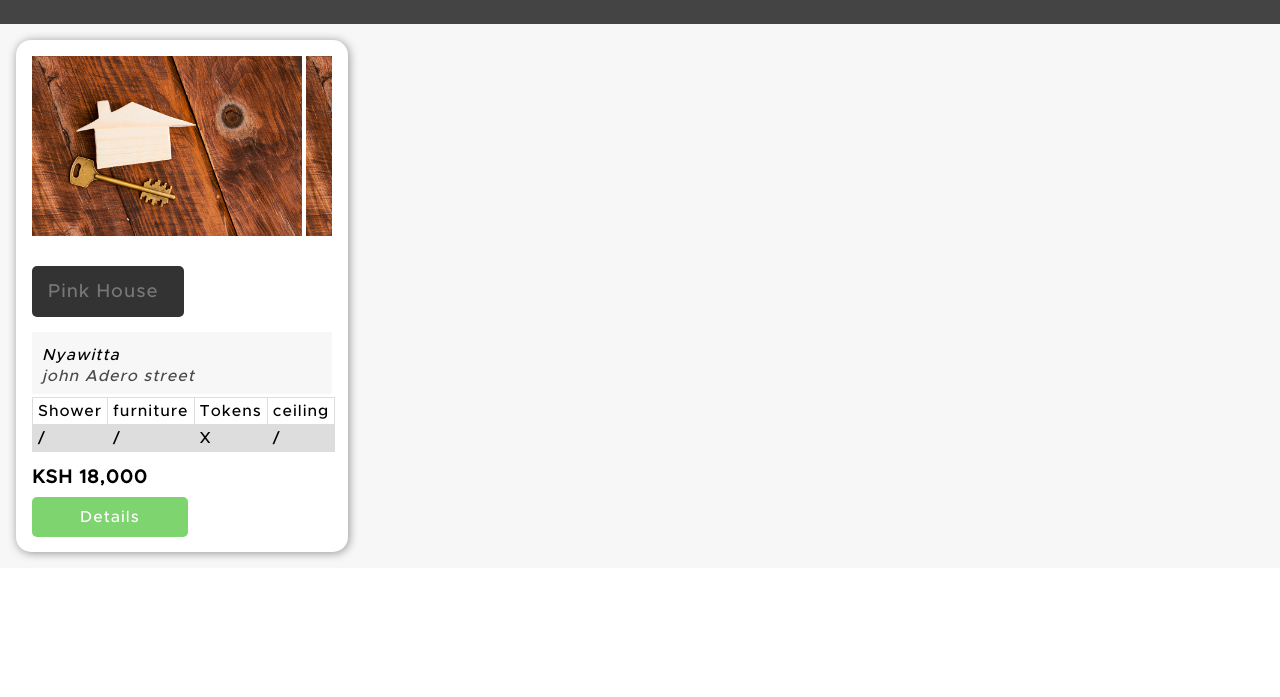
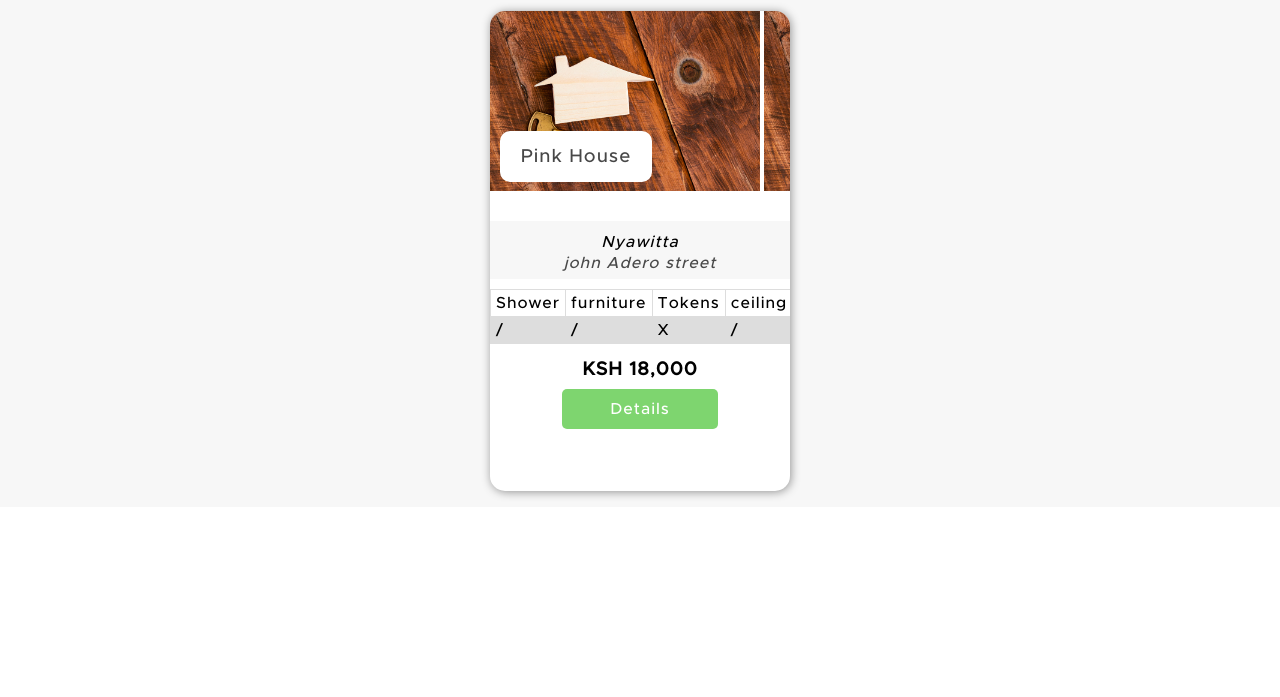
Before and after one commit to aknjoroge/uniHome-scss-template, a website: page users/home.html in a window 1280 px wide. Shown: the part 103-800 px from the top of the page. Drawn offline with Linux system fonts and the light colour scheme.

Commit message:
updated cart design

```diff
--- a/assets/scss/components/_houseimage.scss
+++ b/assets/scss/components/_houseimage.scss
@@ -6,9 +6,14 @@
   overflow-x: auto;
   overflow-y: hidden;
 }
+.images:hover ~ .item-details .item-name {
+  color: #ffffff;
+  background-color: #ffffff9c;
+}
 
 .images::-webkit-scrollbar {
   width: 20px;
+  height: 10px;
 }
 
 /* Track */
--- a/assets/scss/pages/_home.scss
+++ b/assets/scss/pages/_home.scss
@@ -6,7 +6,7 @@ header {
 .navbar-list {
   justify-content: space-between;
   display: flex;
-  padding: 2rem;
+  padding: 1.1rem;
 }
 .home-logo {
   height: 50px;
@@ -23,13 +23,14 @@ header {
 
 .house-main {
   padding: 1rem;
-  justify-content: space-between;
+  justify-content: space-around;
   display: flex;
   background-color: #f7f7f7;
 }
 .item {
   background-color: white;
-  padding: 1rem;
+  // padding: 1rem;
+  overflow: hidden;
   box-shadow: 1px 1px 10px #00000069;
   width: 300px;
   height: 480px;
@@ -38,19 +39,25 @@ header {
 
 .item-details {
   margin-top: 10px;
+  text-align: -webkit-center;
+  text-align: center;
+  position: relative;
 }
 
 .item-name {
-  color: #777;
-  border-radius: 5px;
+  background-color: white;
+  transform: translateY(-90px) translateX(10px);
+  color: #000000b8;
+  padding: 1rem;
   font-weight: 400;
+  border-radius: 10px;
   transition: all 0.3s;
-  padding: 1rem;
-  background-color: #333;
   width: 40%;
+  position: absolute;
 }
 .item-name:hover {
-  color: #7ed56f;
+  color: #ffffff;
+  background-color: #ffffff9c;
 }
 .details-menu {
   margin-bottom: 1rem;
@@ -83,6 +90,7 @@ th {
 .item-location-details {
   background-color: #f7f7f7;
   font-style: italic;
-  margin-top: 15px;
-  padding: 10px;
+  margin-top: 8px;
+  margin-bottom: 10px;
+  padding: 8px;
 }
```
Also changed, not shown: users/home.html (+5 -0 lines), assets/scss/build/main.css.
